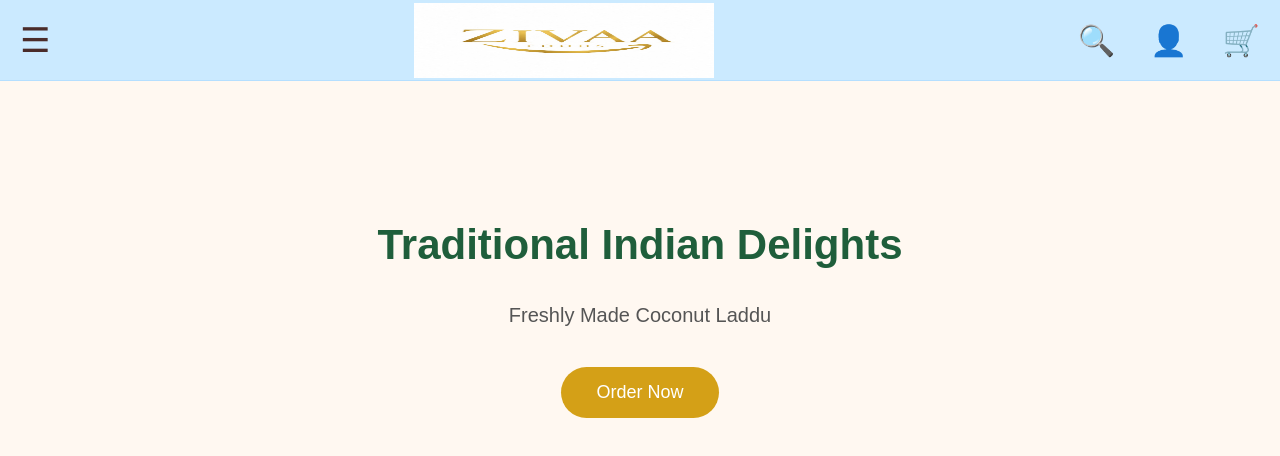
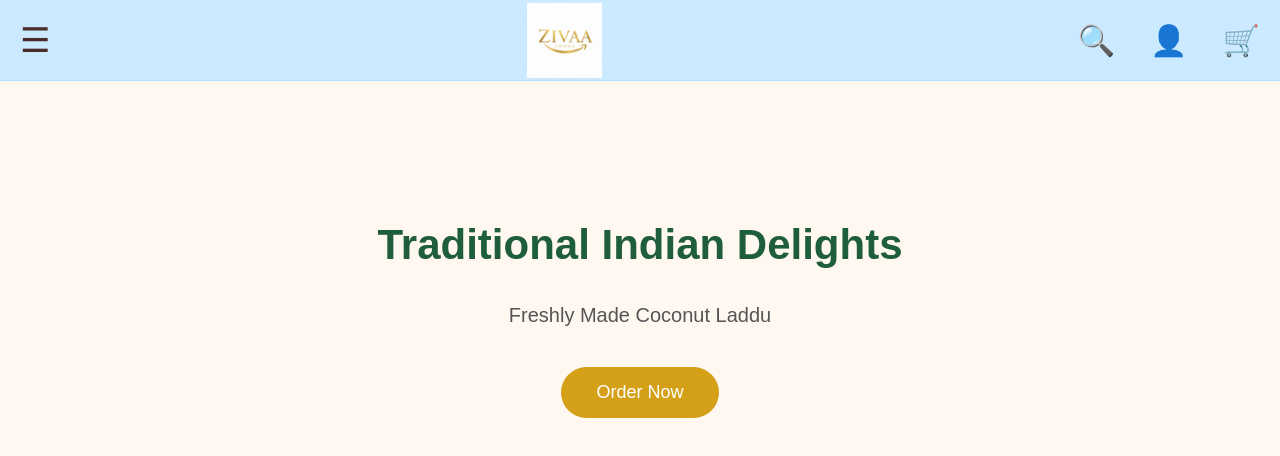
Before and after one commit to zivaa-design/ZIVAA-Foods, a plain HTML site: page index.html in a window 1280 px wide. Drawn offline with Linux system fonts and the light colour scheme.

Commit message:
Update style.css

```diff
--- a/style.css
+++ b/style.css
@@ -52,13 +52,13 @@ height:80px;
 font-size:34px;
 color:#4a2c2a;
 }
-
 .logo img{
 height:75px;
-width:300px;
-object-fit:fill;
+width:200px;
+object-fit:contain;
 display:block;
 }
+
 
 .icons{
 display:flex;
```
